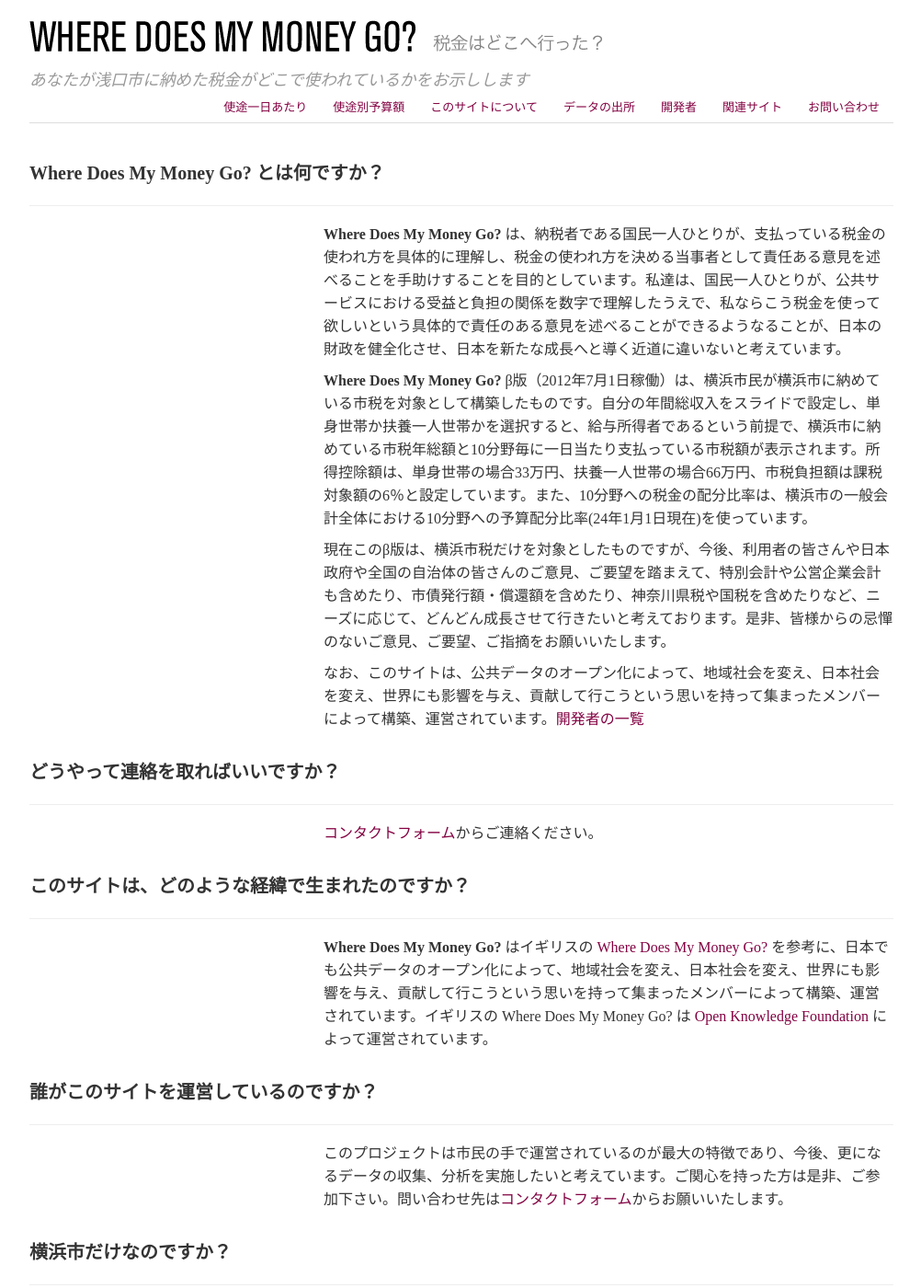
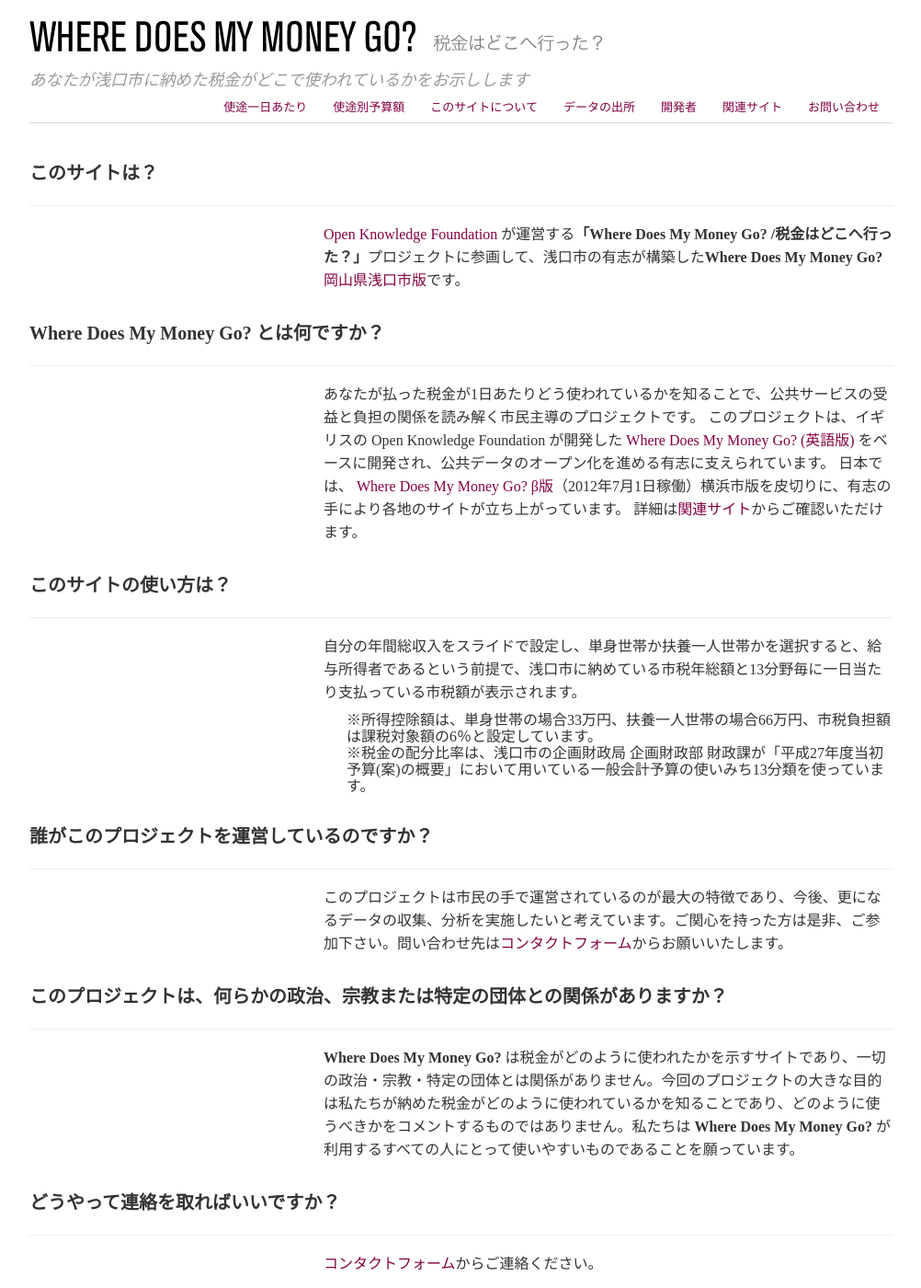
Before and after one commit to data-cradle/spending-asakuchi, a Jekyll site: the page built from about.html, in a window 1280 px wide and 1400 px high. Shown: the whole window at 92% size, without its empty margins (138-1140 px from the left). Built offline with Jekyll 4.4.1, drawn with Linux system fonts in a browser that asks for light colours; nearby versions of some CDN libraries; some of the changed text lies outside the part shown.

Commit message:
update city name

```diff
--- a/about.html
+++ b/about.html
@@ -3,17 +3,51 @@
 title: About
 ---
 
+<h2 class="page-header">このサイトは？</h2>
+
+<div class="row">
+  <div class="span8 offset4">
+    <p><a href="http://okfn.org/">Open Knowledge Foundation</a> が運営する<strong>「Where Does My Money Go? /税金はどこへ行った？」</strong>プロジェクトに参画して、浅口市の有志が構築した<strong>Where Does My Money Go?</strong><a href="http://map.goo.ne.jp/ocn/?address=%E5%B2%A1%E5%B1%B1%E7%9C%8C%E5%80%89%E6%95%B7%E5%B8%82%E7%89%88%E3%81%A7%E3%81%99%E3%80%82&ZM=9&SZ=480,360">岡山県浅口市版</a>です。</p>
+</div>
+</div>
 <h2 class="page-header">Where Does My Money Go? とは何ですか？</h2>
 
 <div class="row">
   <div class="span8 offset4">
-    <p><strong>Where Does My Money Go?</strong> は、納税者である国民一人ひとりが、支払っている税金の使われ方を具体的に理解し、税金の使われ方を決める当事者として責任ある意見を述べることを手助けすることを目的としています。私達は、国民一人ひとりが、公共サービスにおける受益と負担の関係を数字で理解したうえで、私ならこう税金を使って欲しいという具体的で責任のある意見を述べることができるようなることが、日本の財政を健全化させ、日本を新たな成長へと導く近道に違いないと考えています。</p>
+    <p>あなたが払った税金が1日あたりどう使われているかを知ることで、公共サービスの受益と負担の関係を読み解く市民主導のプロジェクトです。
+    このプロジェクトは、イギリスの Open Knowledge Foundation が開発した <a href="http://www.wheredoesmymoneygo.org/">Where Does My Money Go? (英語版) </a>をベースに開発され、公共データのオープン化を進める有志に支えられています。
+    日本では、<a href="http://yokohama.spending.jp/"> Where Does My Money Go? β版</a>（2012年7月1日稼働）横浜市版を皮切りに、有志の手により各地のサイトが立ち上がっています。
+    詳細は<a href="http://kurashiki.spending.jp/links.html">関連サイト</a>からご確認いただけます。</p>
+  </div>
+</div>
 
-    <p><strong>Where Does My Money Go?</strong> β版（2012年7月1日稼働）は、横浜市民が横浜市に納めている市税を対象として構築したものです。自分の年間総収入をスライドで設定し、単身世帯か扶養一人世帯かを選択すると、給与所得者であるという前提で、横浜市に納めている市税年総額と10分野毎に一日当たり支払っている市税額が表示されます。所得控除額は、単身世帯の場合33万円、扶養一人世帯の場合66万円、市税負担額は課税対象額の6％と設定しています。また、10分野への税金の配分比率は、横浜市の一般会計全体における10分野への予算配分比率(24年1月1日現在)を使っています。</p>
 
-    <p>現在このβ版は、横浜市税だけを対象としたものですが、今後、利用者の皆さんや日本政府や全国の自治体の皆さんのご意見、ご要望を踏まえて、特別会計や公営企業会計も含めたり、市債発行額・償還額を含めたり、神奈川県税や国税を含めたりなど、ニーズに応じて、どんどん成長させて行きたいと考えております。是非、皆様からの忌憚のないご意見、ご要望、ご指摘をお願いいたします。</p>
+<h2 class="page-header"><a name="supported-by"></a> このサイトの使い方は？ </h2>
 
-    <p>なお、このサイトは、公共データのオープン化によって、地域社会を変え、日本社会を変え、世界にも影響を与え、貢献して行こうという思いを持って集まったメンバーによって構築、運営されています。<a href="about.html">開発者の一覧</a></p>
+<div class="row">
+  <div class="span8 offset4">
+    <p>自分の年間総収入をスライドで設定し、単身世帯か扶養一人世帯かを選択すると、給与所得者であるという前提で、浅口市に納めている市税年総額と13分野毎に一日当たり支払っている市税額が表示されます。
+    <ul>
+      <li style="list-style:none">※所得控除額は、単身世帯の場合33万円、扶養一人世帯の場合66万円、市税負担額は課税対象額の6％と設定しています。</li>
+      <li style="list-style:none">※税金の配分比率は、浅口市の企画財政局 企画財政部 財政課が「平成27年度当初予算(案)の概要」において用いている一般会計予算の使いみち13分類を使っています。</li>
+    </ul>
+    </p>
+
+  </div>
+</div>
+
+<h2 class="page-header">誰がこのプロジェクトを運営しているのですか？</h2>
+
+<div class="row">
+  <div class="span8 offset4">
+    <p>このプロジェクトは市民の手で運営されているのが最大の特徴であり、今後、更になるデータの収集、分析を実施したいと考えています。ご関心を持った方は是非、ご参加下さい。問い合わせ先は<a href="contact.html">コンタクトフォーム</a>からお願いいたします。
+  </div>
+</div>
+
+<h2 class="page-header">このプロジェクトは、何らかの政治、宗教または特定の団体との関係がありますか？</h2>
+<div class="row">
+  <div class="span8 offset4">
+    <p><strong>Where Does My Money Go?</strong> は税金がどのように使われたかを示すサイトであり、一切の政治・宗教・特定の団体とは関係がありません。今回のプロジェクトの大きな目的は私たちが納めた税金がどのように使われているかを知ることであり、どのように使うべきかをコメントするものではありません。私たちは <strong>Where Does My Money Go?</strong> が利用するすべての人にとって使いやすいものであることを願っています。</p>
   </div>
 </div>
 
@@ -21,42 +55,7 @@
 
 <div class="row">
   <div class="span8 offset4">
-    <p><a href="contact.html">コンタクトフォーム</a>からご連絡ください。</p>
+    <p><a href="contact.html">コンタクトフォーム</a>からご連絡ください。</p><br>このサイトは、<strong>高梁川流域オープンデータポータルサイト「<a href="dhttp://dataeye.jp/pages/content/index.html">dataeye データから見えるもの</a>」</strong>のコンテンツの一つです。
+ご意見・ご要望がございましたら、<strong>「<a href="http://dataeye.jp/contact/contact_register/index.html">dataeye アイデアボックス</a>」</strong>からご連絡ください。
   </div>
 </div>
-
-<h2 class="page-header"><a name="supported-by"></a> このサイトは、どのような経緯で生まれたのですか？ </h2>
-
-<div class="row">
-  <div class="span8 offset4">
-    <p><strong>Where Does My Money Go?</strong> はイギリスの <a href="http://www.wheredoesmymoneygo.org/">Where Does My Money Go?</a> を参考に、日本でも公共データのオープン化によって、地域社会を変え、日本社会を変え、世界にも影響を与え、貢献して行こうという思いを持って集まったメンバーによって構築、運営されています。イギリスの Where Does My Money Go? は <a href="http://okfn.org/">Open Knowledge Foundation</a> によって運営されています。</p>
-
-  </div>
-</div>
-
-
-<h2 class="page-header">誰がこのサイトを運営しているのですか？</h2>
-
-<div class="row">
-  <div class="span8 offset4">
-    <p>このプロジェクトは市民の手で運営されているのが最大の特徴であり、今後、更になるデータの収集、分析を実施したいと考えています。ご関心を持った方は是非、ご参加下さい。問い合わせ先は<a href="contact.html">コンタクトフォーム</a>からお願いいたします。</p>
-    </p>
-  </div>
-</div>
-
-<h2 class="page-header">横浜市だけなのですか？</h2>
-
-<div class="row">
-  <div class="span8 offset4">
-    <p>各地の有志の手により、横浜以外にもサイトが立ち上がっています。詳細は<a href="links.html">関連サイト</a>からご確認いただけます。</p>
-    </p>
-  </div>
-</div>
-
-
-<h2 class="page-header">このプロジェクトは、何らかの政治、宗教または特定の団体との関係がありますか？</h2>
-<div class="row">
-  <div class="span8 offset4">
-    <p><strong>Where Does My Money Go?</strong> は横浜市税がどのように使われたかを示すサイトであり、一切の政治・宗教・特定の団体とは関係がありません。また、横浜市税を何に使うべきで、何に使うべきでないのかを主張するサイトでもありません。今回のプロジェクトの大きな目的は私たちが納めた税金がどのように使われているかを知ることであり、どのように使うべきかをコメントするものではありません。私たちは <strong>Where Does My Money Go?</strong> が利用するすべての人にとって使いやすいものであることを願っています。</p>
-  </div>
-</div>
--- a/sources.html
+++ b/sources.html
@@ -7,7 +7,7 @@
 
 <div class="row">
   <div class="span8 offset4">
-  <p>このサイトは『平成２７年度浅口市当初予算の概要』より引用しています。</p>
+  <p>このデータは平成27年4月1日に浅口市から発行された浅口市政策課編集の『平成27年4月号　広報あさくち』を用いて作成しています。</p>
   </div>
 </div>
 
@@ -16,14 +16,14 @@
 
 <div class="row">
   <div class="span8 offset4">
-    『平成２７年度浅口市当初予算の概要』の平成２７年度一般会計款別歳出予算額一覧表での予算の使い道１３種類に分類しています。
+    浅口市政策課が『平成27年4月号　広報あさくち』の平成27年度当初予算にて使用している11種類の分類法を用いています。
   </div>
 </div>
 <h2 class="page-header">いつの時点のデータを使っているのか？ </h2>
 
 <div class="row">
   <div class="span8 offset4">
-  平成２７年度一般会計款別歳出予算額一覧表のデータを用いています。
+  平成２７年度浅口市予算のデータを使っています。
   </div>
 </div>
 
@@ -50,6 +50,7 @@
 <div class="row">
   <div class="span8 offset4">
   今回の<strong>Where Does My Money Go?</strong> β版は浅口市の平成27年度一般会計予算のうち、主要事業のみを対象としています。
+
   </div>
 </div>
 
```
Also changed, not shown: other parts of sources.html (+1 -1 lines).
